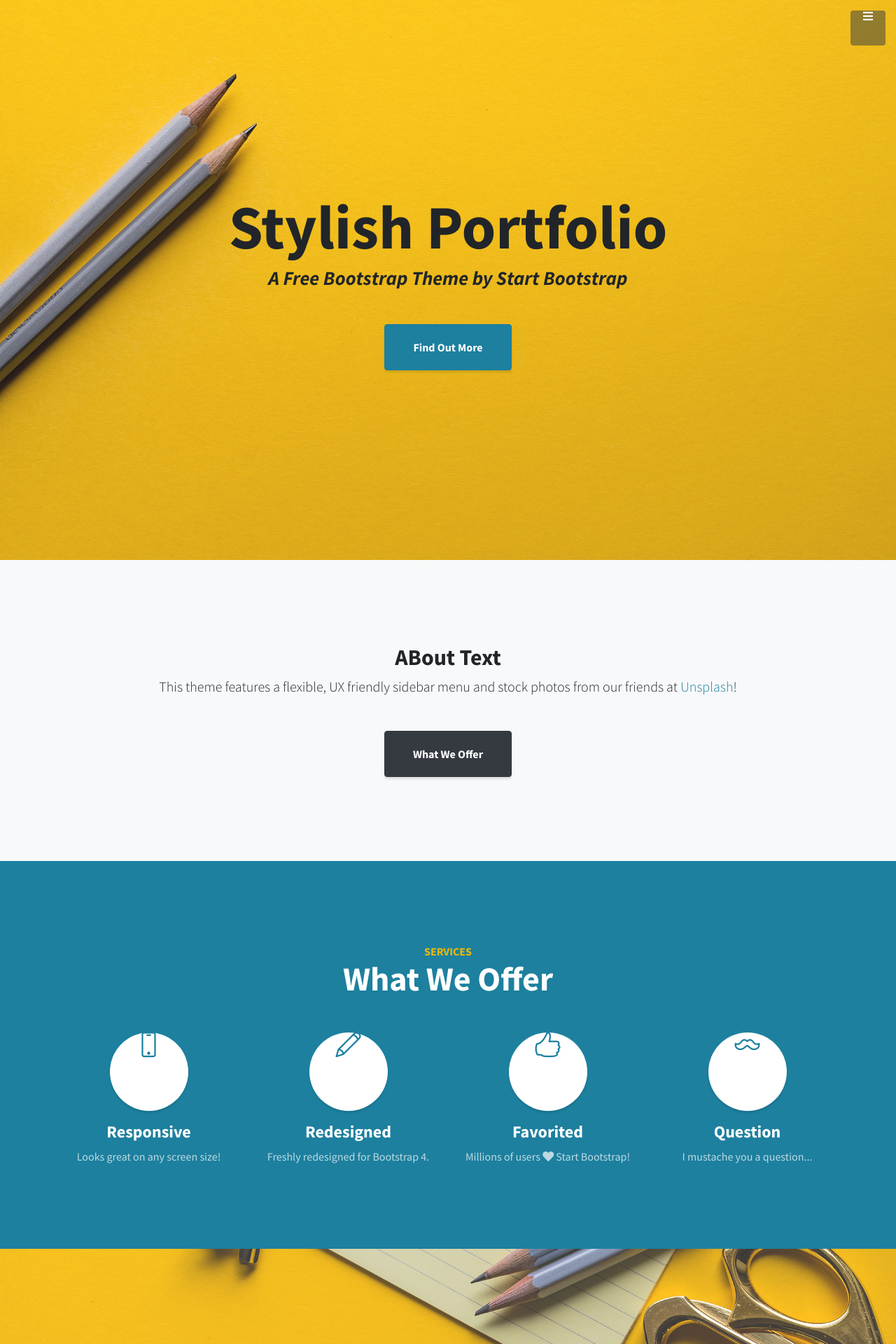
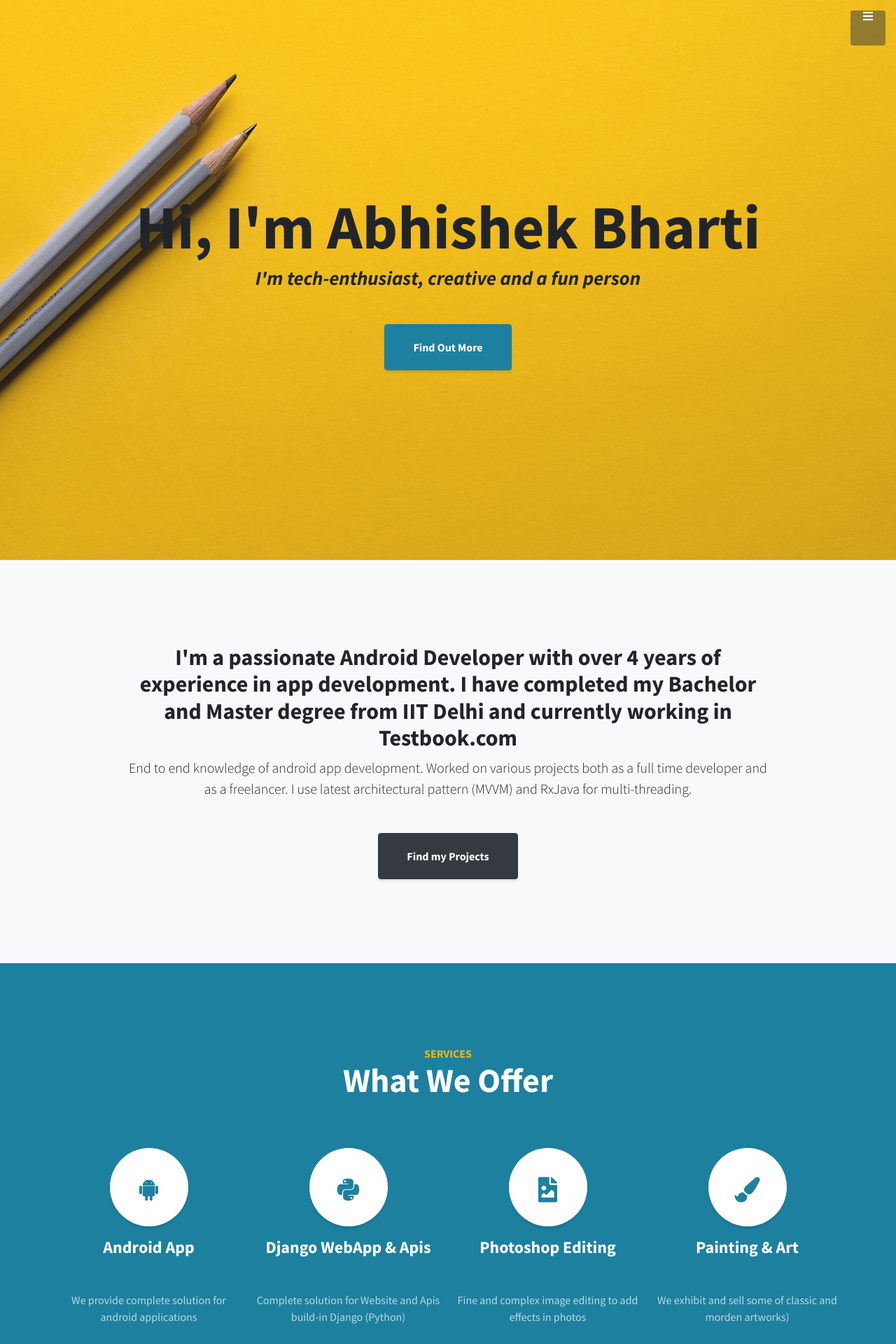
Before and after one commit to abhishekBhartiProjects/abhishekBhartiProjects.github.io, a Django app: page / in a window 1280 px wide. Shown: the top 1920 px of the page at 70% size. Run offline with Django 3.2, Linux system fonts and the light colour scheme; data comes from the database, SQL or seed files in the repository; both versions use the stored data as it was after the commit; some libraries are stand-ins or nearby versions.

Commit message:
hard coded data is replaced by dynamic data

```diff
--- /dev/null
+++ b/abhishekBhartiProjects/home/static/home/css/custom_css.css
@@ -0,0 +1,12 @@
+a, a:hover, a:focus {
+text-decoration: none;
+}
+
+.hover-shadow{
+padding: 20px 5px 20 5px;
+}
+
+.hover-shadow:hover{
+padding: 20px 5px 20 5px;
+box-shadow: 0 4px 8px 0 rgba(0, 0, 0, 0.2), 0 6px 20px 0 rgba(0, 0, 0, 0.19);
+}
--- a/abhishekBhartiProjects/home/static/home/js/stylish-portfolio.js
+++ b/abhishekBhartiProjects/home/static/home/js/stylish-portfolio.js
@@ -62,3 +62,7 @@ var onMapClickHandler = function(event) {
 }
 // Enable map zooming with mouse scroll when the user clicks the map
 $('.map').on('click', onMapClickHandler);
+$('.hover-shadow').hover(
+       function(){ $(this).addClass('shadow p-3') },
+       function(){ $(this).removeClass('shadow p-3') }
+)
--- a/abhishekBhartiProjects/home/templates/home/base.html
+++ b/abhishekBhartiProjects/home/templates/home/base.html
@@ -25,6 +25,7 @@
 
     <!-- Custom CSS -->
     <link href="{% static 'home/css/stylish-portfolio.min.css' %}" rel="stylesheet">
+    <link href="{% static 'home/css/custom_css.css' %}" rel="stylesheet">
 
 </head>
 
@@ -60,11 +61,11 @@
 <!-- Header -->
 <header class="masthead d-flex">
     <div class="container text-center my-auto">
-        <h1 class="mb-1">Stylish Portfolio</h1>
+        <h1 class="mb-1">{{ home.mainText}}</h1>
         <h3 class="mb-5">
-            <em>A Free Bootstrap Theme by Start Bootstrap</em>
+            <em>{{ home.subText}}</em>
         </h3>
-        <a class="btn btn-primary btn-xl js-scroll-trigger" href="#about">Find Out More</a>
+        <a class="btn btn-primary btn-xl js-scroll-trigger" href="{{ home.ctaUrl }}" target="_blank">{{ home.ctaText }}</a>
     </div>
     <div class="overlay"></div>
 </header>
@@ -76,11 +77,9 @@
     <div class="container text-center">
         <div class="row">
             <div class="col-lg-10 mx-auto">
-                <h2>ABout Text</h2>
-                <p class="lead mb-5">This theme features a flexible, UX friendly sidebar menu and stock photos from our
-                    friends at
-                    <a href="https://unsplash.com/">Unsplash</a>!</p>
-                <a class="btn btn-dark btn-xl js-scroll-trigger" href="#services">What We Offer</a>
+                <h2>{{ about.mainText}}</h2>
+                <p class="lead mb-5">{{ about.subText}}</p>
+                <a class="btn btn-dark btn-xl js-scroll-trigger" href="{{ about.ctaUrl }}" target="_blank">{{ about.ctaText }}</a>
             </div>
         </div>
     </div>
@@ -94,44 +93,20 @@
             <h2 class="mb-5">What We Offer</h2>
         </div>
         <div class="row">
-            <div class="col-lg-3 col-md-6 mb-5 mb-lg-0">
-            <span class="service-icon rounded-circle mx-auto mb-3">
-              <i class="icon-screen-smartphone"></i>
-            </span>
-                <h4>
-                    <strong>Responsive</strong>
-                </h4>
-                <p class="text-faded mb-0">Looks great on any screen size!</p>
-            </div>
-            <div class="col-lg-3 col-md-6 mb-5 mb-lg-0">
-            <span class="service-icon rounded-circle mx-auto mb-3">
-              <i class="icon-pencil"></i>
-            </span>
-                <h4>
-                    <strong>Redesigned</strong>
-                </h4>
-                <p class="text-faded mb-0">Freshly redesigned for Bootstrap 4.</p>
-            </div>
-            <div class="col-lg-3 col-md-6 mb-5 mb-md-0">
-            <span class="service-icon rounded-circle mx-auto mb-3">
-              <i class="icon-like"></i>
-            </span>
-                <h4>
-                    <strong>Favorited</strong>
-                </h4>
-                <p class="text-faded mb-0">Millions of users
-                    <i class="fas fa-heart"></i>
-                    Start Bootstrap!</p>
-            </div>
-            <div class="col-lg-3 col-md-6">
-            <span class="service-icon rounded-circle mx-auto mb-3">
-              <i class="icon-mustache"></i>
-            </span>
-                <h4>
-                    <strong>Question</strong>
-                </h4>
-                <p class="text-faded mb-0">I mustache you a question...</p>
-            </div>
+            {% for service in services %}
+                <a href="{{ service.link }}" class="col-lg-3 col-md-6 mb-5 mb-lg-0 text-white center hover-shadow">
+                    <div>
+                        <span class="service-icon rounded-circle mx-auto mb-3">
+                            <i class='{{ service.iconUrl }}' style="line-height: inherit;"></i>
+                        </span>
+                        <h4 class="mb-5">
+                            <strong>{{ service.name }}</strong>
+                        </h4>
+                        <p class="text-faded mb-0">{{ service.description }}</p>
+                    </div>
+                </a>
+
+            {% endfor %}
         </div>
     </div>
 </section>
--- a/abhishekBhartiProjects/home/views.py
+++ b/abhishekBhartiProjects/home/views.py
@@ -1,10 +1,14 @@
 from django.shortcuts import render, get_object_or_404
+from .models import Home, About, Service
 
 
 def index(request):
 
     context = {
         'title': 'Home',
+        'home': Home.objects.all()[0],
+        'about': About.objects.all()[0],
+        'services': Service.objects.all(),
     }
 
     return render(request, "home/index.html", context)
```
Also changed, not shown: abhishekBhartiProjects/db.sqlite3.
